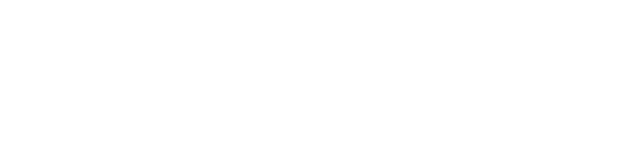
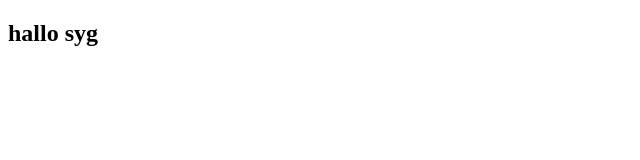
Before and after one commit to jellanarta/clone-repo, a plain HTML site: page index.html in a window 1280 px wide. Shown: the whole page, without its empty margins (0-640 px from the left). Drawn offline with Linux system fonts and the light colour scheme.

Commit message:
update index

```diff
--- a/index.html
+++ b/index.html
@@ -9,7 +9,7 @@
 </head>
 
 <body>
-
+    <h2>hallo syg</h2>
 </body>
 
 </html>
```
